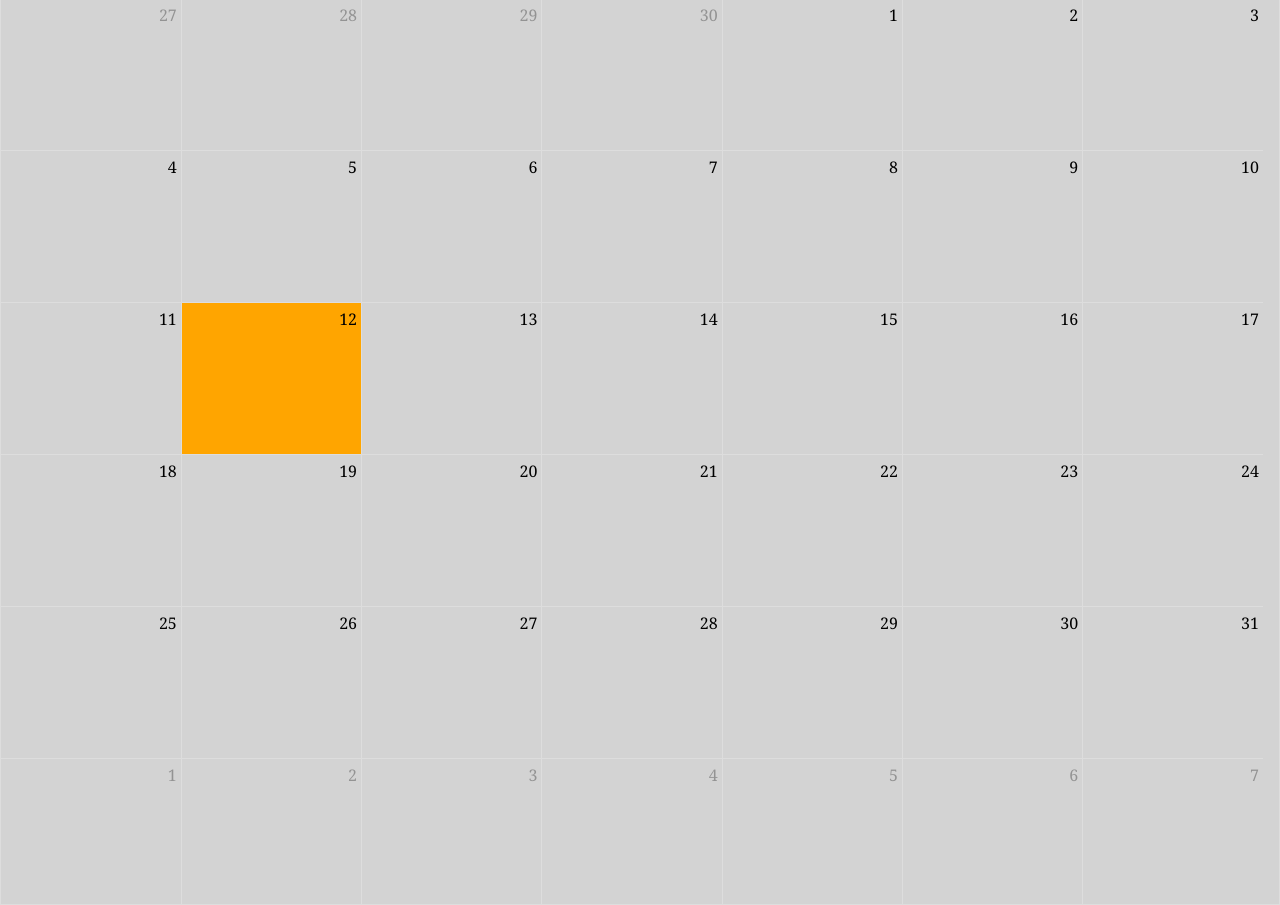
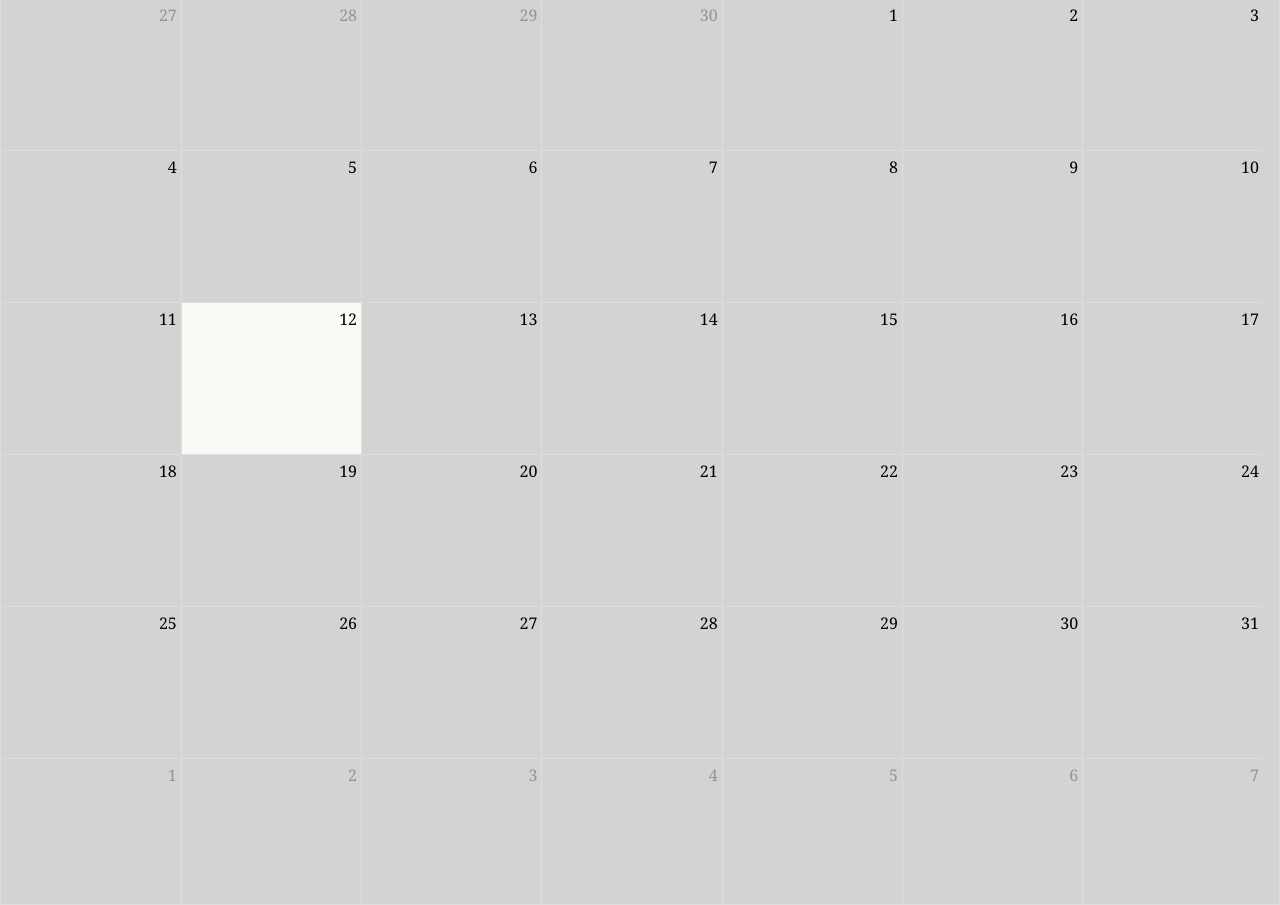
Before and after one commit to Tusker-Canada/ProductiveX, a Flask app: page /calendar in a window 1280 px wide. Shown: the part 280-1185 px from the top of the page. Run offline with Flask 2, Linux system fonts and the light colour scheme.

Commit message:
colour bug

```diff
--- a/templates/calendar.html
+++ b/templates/calendar.html
@@ -250,7 +250,7 @@ header {
 }
 
 .fc .fc-daygrid-day.fc-day-today {
-    background-color: orange;
+    background-color: #FAF9F6;
 }
 
 
```
